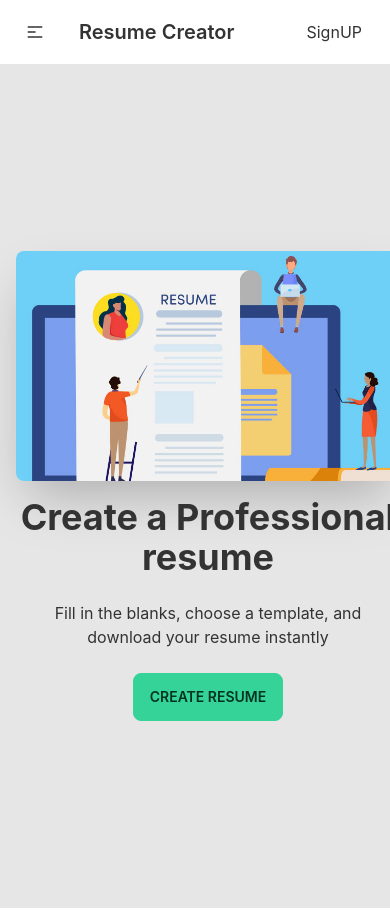
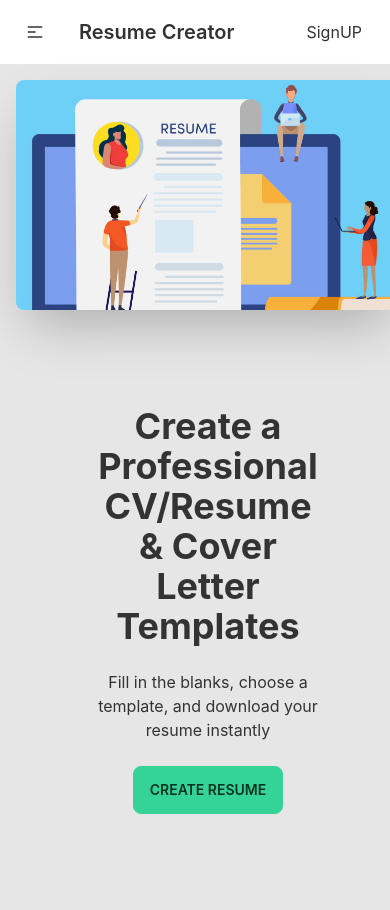
Before and after one commit to razumolla/resume-creator-client, a React (Create React App) app: page /banner in a window 390 px wide. Shown: the top 910 px of the page. Built offline with nearby package versions, Linux system fonts and the light colour scheme.

Commit message:
update banner part and resposive

```diff
--- a/src/Pages/Home/Banner.js
+++ b/src/Pages/Home/Banner.js
@@ -4,18 +4,20 @@ import banner from '../Assets/Images/banner.jpg'
 const Banner = () => {
     return (
         <div>
-            <div class="hero min-h-screen bg-base-200">
-                <div class="hero-content flex-col lg:flex-row-reverse gap-4">
-                    <img src={banner} class="max-w-sm rounded-lg shadow-2xl" />
-                    <div className='w-70'>
-                        <h1 class="text-4xl font-bold">Create a Professional resume</h1>
-                        <p class="py-6">Fill in the blanks, choose a template, and download your resume instantly</p>
-                        <button class="btn btn-success">Create Resume</button>
+            <div className="hero min-h-screen lg:bg-base-200 sm:bg-base-0">
+                <div className="hero-content flex-col lg:flex-row-reverse gap-4">
+                    <img src={banner} className="max-w-sm rounded-lg shadow-2xl" />
+                    <div className='m-20 '>
+                        <h1 className="text-4xl font-bold">Create a Professional
+
+                         CV/Resume & Cover Letter Templates</h1>
+                        <p className="py-6">Fill in the blanks, choose a template, and download your resume instantly</p>
+                        <button className="btn btn-success">Create Resume</button>
                     </div>
                 </div>
             </div>
         </div>
-    );
+    )
 };
 
 export default Banner;
--- a/tailwind.config.js
+++ b/tailwind.config.js
@@ -15,8 +15,8 @@ module.exports = {
           "base-100": "#ffffff",
         },
       },
-      "dark",
-      "cupcake",
+      // "dark",
+      // "cupcake",
     ],
   },
   plugins: [require("daisyui")],
```
Also changed, not shown: 1 other file (tests, documents, lock files or other folders).
